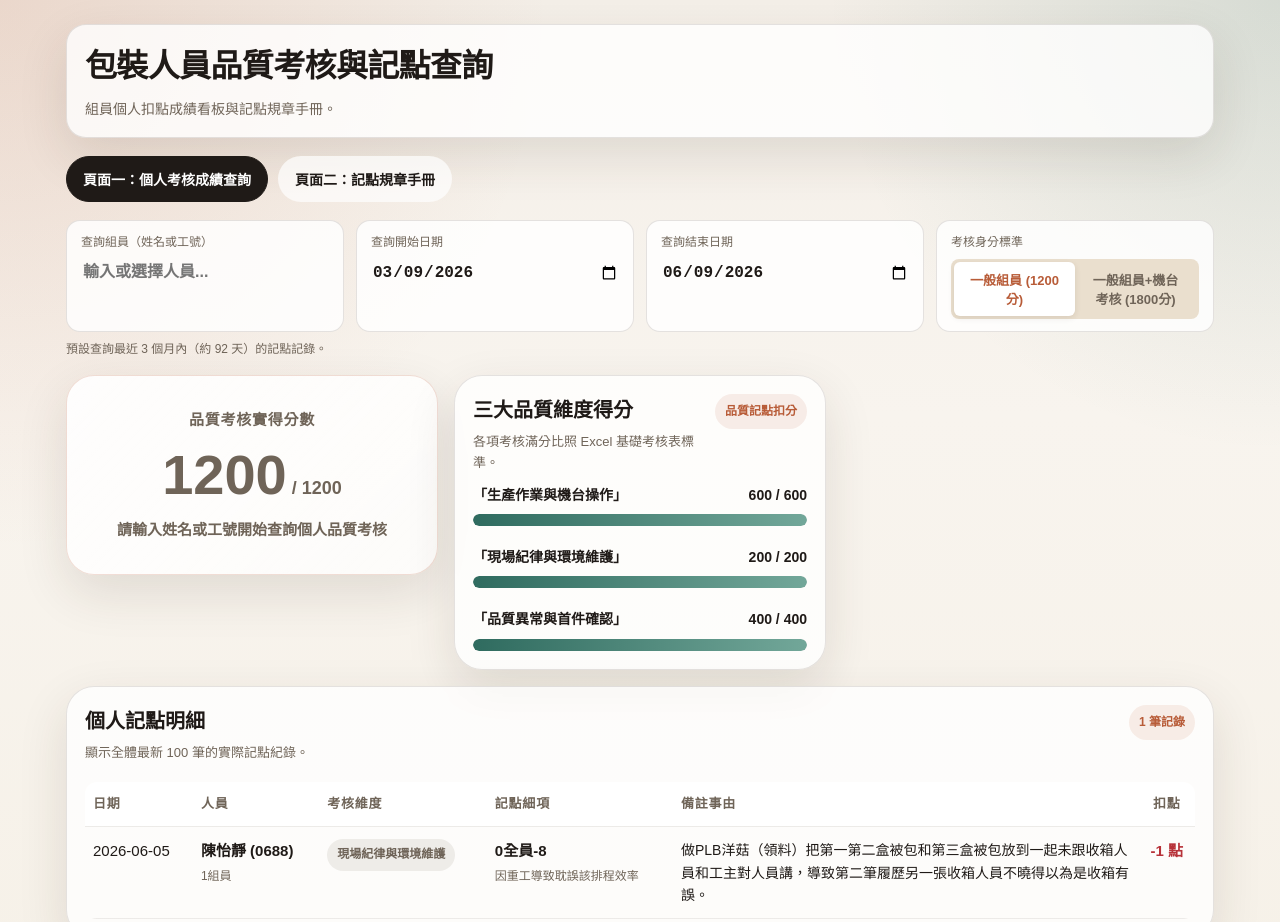
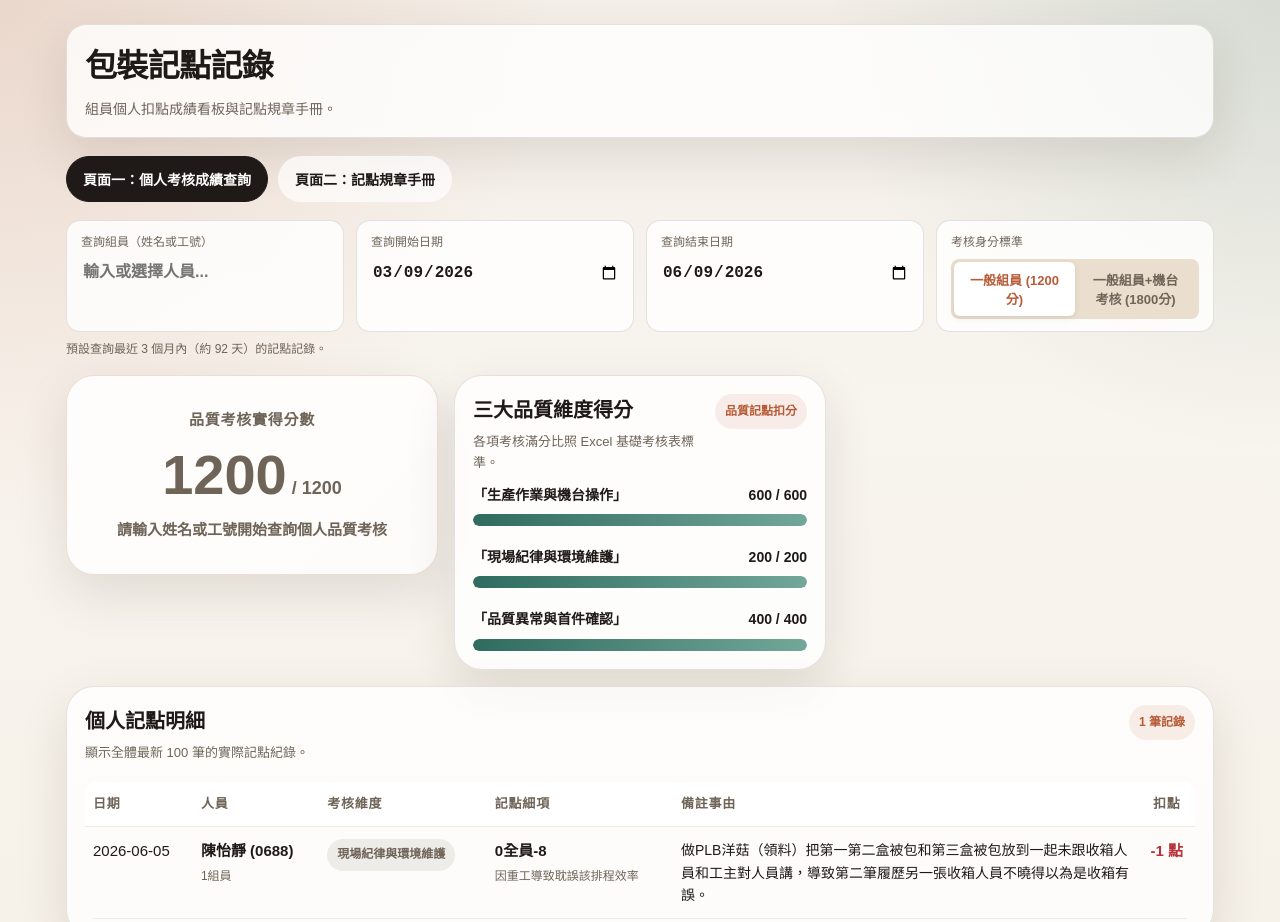
Before and after one commit to blackyw00621-arch/packaging-miss-records, a plain HTML site: page index.html in a window 1280 px wide. Shown: the top 922 px of the page. Drawn offline with Linux system fonts and the light colour scheme; no server answers.

Commit message:
style: rename page title to 包裝記點記錄

```diff
--- a/index.html
+++ b/index.html
@@ -543,7 +543,7 @@
 <body>
   <main class="shell">
     <header class="app-head">
-      <h1>包裝人員品質考核與記點查詢</h1>
+      <h1>包裝記點記錄</h1>
       <p>組員個人扣點成績看板與記點規章手冊。</p>
     </header>
 
```
